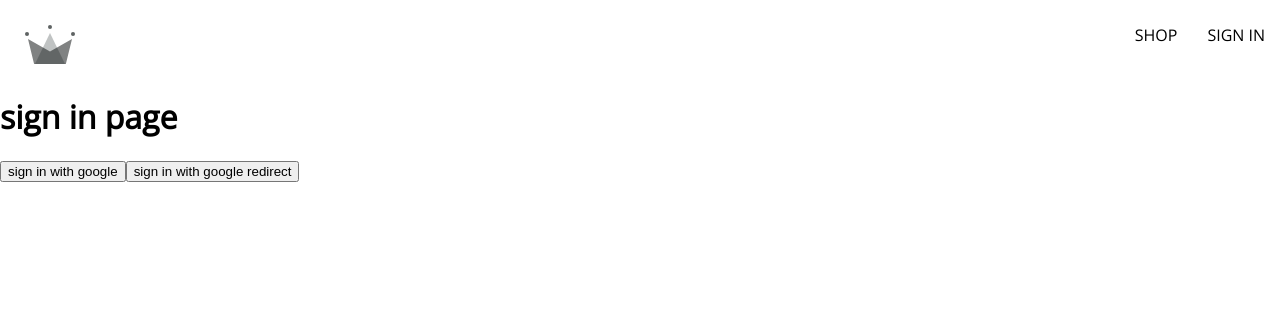
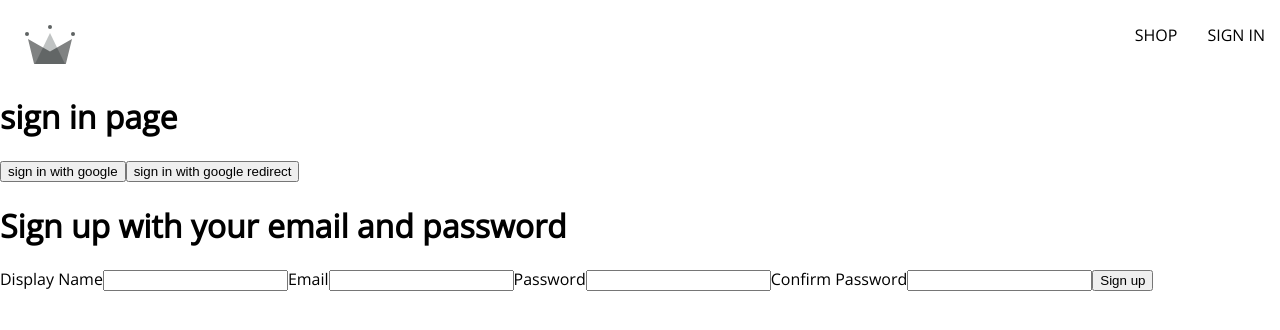
Before and after one commit to i-doshechnikow/space-site, a React (Create React App) app in the folder shop/: page /sign-in in a window 1280 px wide. Shown: the top 330 px of the page. Built offline with nearby package versions, Linux system fonts and the light colour scheme; no server answers.

Commit message:
add easy signupform

```diff
--- a/shop/src/components/sign-up-form/signUpForm.jsx
+++ b/shop/src/components/sign-up-form/signUpForm.jsx
@@ -1,9 +1,41 @@
+import { useState } from "react";
+
+const defaultFormFields = {
+  displayName: "",
+  email: "",
+  password: "",
+  confirmPassword: "",
+};
+
 export default () => {
+  const [formFields, setFormFields] = useState(defaultFormFields);
+  const { displayName, email, password, confirmPassword } = formFields;
+
+  const handleChange = ({ target: { value, name } }) => {
+    setFormFields({
+      ...formFields,
+      [name]: value,
+    });
+  };
+
   return (
     <div className="">
       <h1>Sign up with your email and password</h1>
-      <form>
-
+      <form onSubmit={() => {}} onChange={handleChange}>
+        <label htmlFor="">Display Name</label>
+        <input type="text" required value={displayName} name="displayName" />
+        <label htmlFor="">Email</label>
+        <input type="email" required value={email} name="email" />
+        <label htmlFor="">Password</label>
+        <input type="password" required value={password} name="password" />
+        <label htmlFor="">Confirm Password</label>
+        <input
+          type="password"
+          required
+          value={confirmPassword}
+          name="confirmPassword"
+        />
+        <button type="submit">Sign up </button>
       </form>
     </div>
   );
--- a/shop/src/routes/sign-in.jsx
+++ b/shop/src/routes/sign-in.jsx
@@ -7,6 +7,7 @@ import {
   signInWithGoogleRedirect,
   createUserDocumentFromAuth,
 } from "../../src/utils/firebase/firebase.utils";
+import SignUpForm from "../components/sign-up-form/signUpForm";
 
 export default () => {
   useEffect(() => {
@@ -31,6 +32,7 @@ export default () => {
       <button onClick={signInWithGoogleRedirect}>
         sign in with google redirect
       </button>
+      <SignUpForm />
     </div>
   );
 };
```
